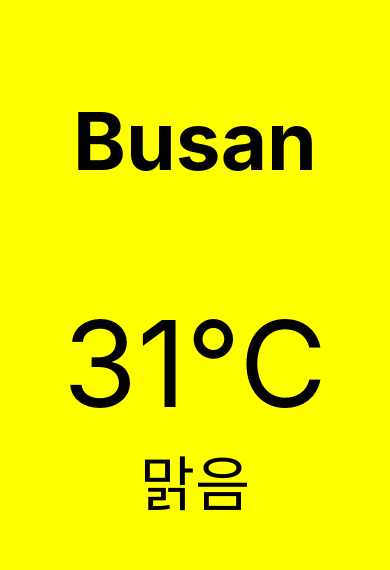
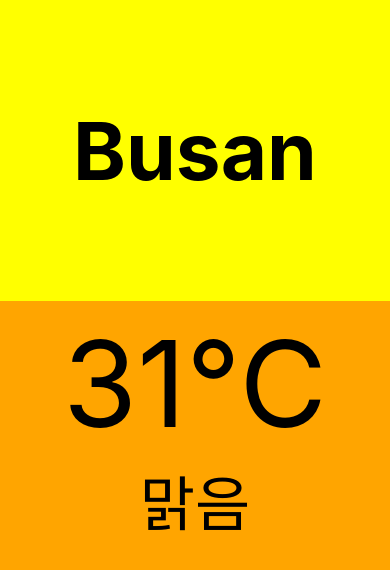
Before and after one commit to aristata/reactNative-01-weather, a React Native app: screen / in a window 390 px wide. Shown: the top 570 px of the page. Built offline with nearby package versions, Linux system fonts and the light colour scheme.

Commit message:
feat: Style 2

```diff
--- a/App.js
+++ b/App.js
@@ -1,5 +1,7 @@
 import { StatusBar } from "expo-status-bar";
-import { View, StyleSheet, Text } from "react-native";
+import { View, StyleSheet, Text, ScrollView, Dimensions } from "react-native";
+
+const { width: SCREEN_WIDTH } = Dimensions.get("window");
 
 export default function App() {
   return (
@@ -8,12 +10,33 @@ export default function App() {
       <View style={styles.city}>
         <Text style={styles.cityName}>Busan</Text>
       </View>
-      <View style={styles.weather}>
+      <ScrollView
+        horizontal
+        pagingEnabled
+        showsHorizontalScrollIndicator={false}
+        contentContainerStyle={styles.weather}
+      >
         <View style={styles.day}>
           <Text style={styles.temp}>31℃</Text>
           <Text style={styles.description}>맑음</Text>
         </View>
-      </View>
+        <View style={styles.day}>
+          <Text style={styles.temp}>31℃</Text>
+          <Text style={styles.description}>맑음</Text>
+        </View>
+        <View style={styles.day}>
+          <Text style={styles.temp}>31℃</Text>
+          <Text style={styles.description}>맑음</Text>
+        </View>
+        <View style={styles.day}>
+          <Text style={styles.temp}>31℃</Text>
+          <Text style={styles.description}>맑음</Text>
+        </View>
+        <View style={styles.day}>
+          <Text style={styles.temp}>31℃</Text>
+          <Text style={styles.description}>맑음</Text>
+        </View>
+      </ScrollView>
     </View>
   );
 }
@@ -33,10 +56,10 @@ const styles = StyleSheet.create({
     fontWeight: "bold"
   },
   weather: {
-    flex: 2
+    backgroundColor: "orange"
   },
   day: {
-    flex: 1,
+    width: SCREEN_WIDTH,
     alignItems: "center"
   },
   temp: {
```
